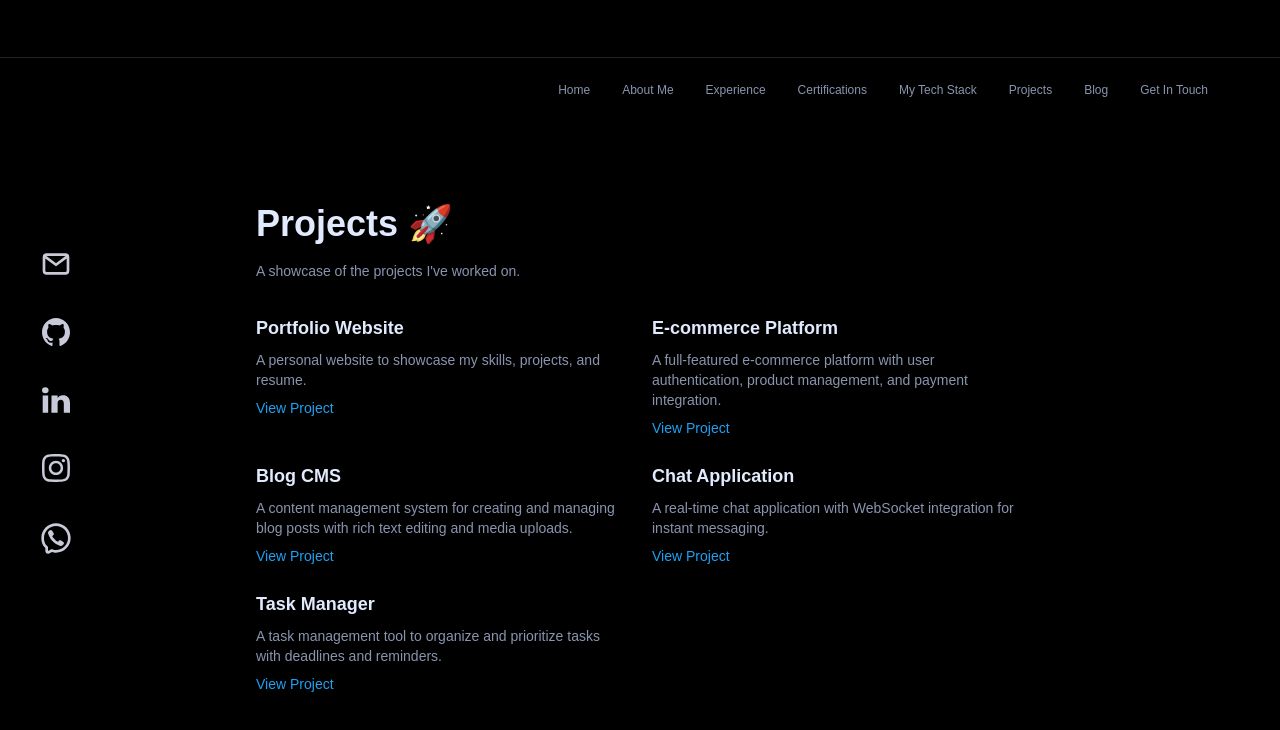
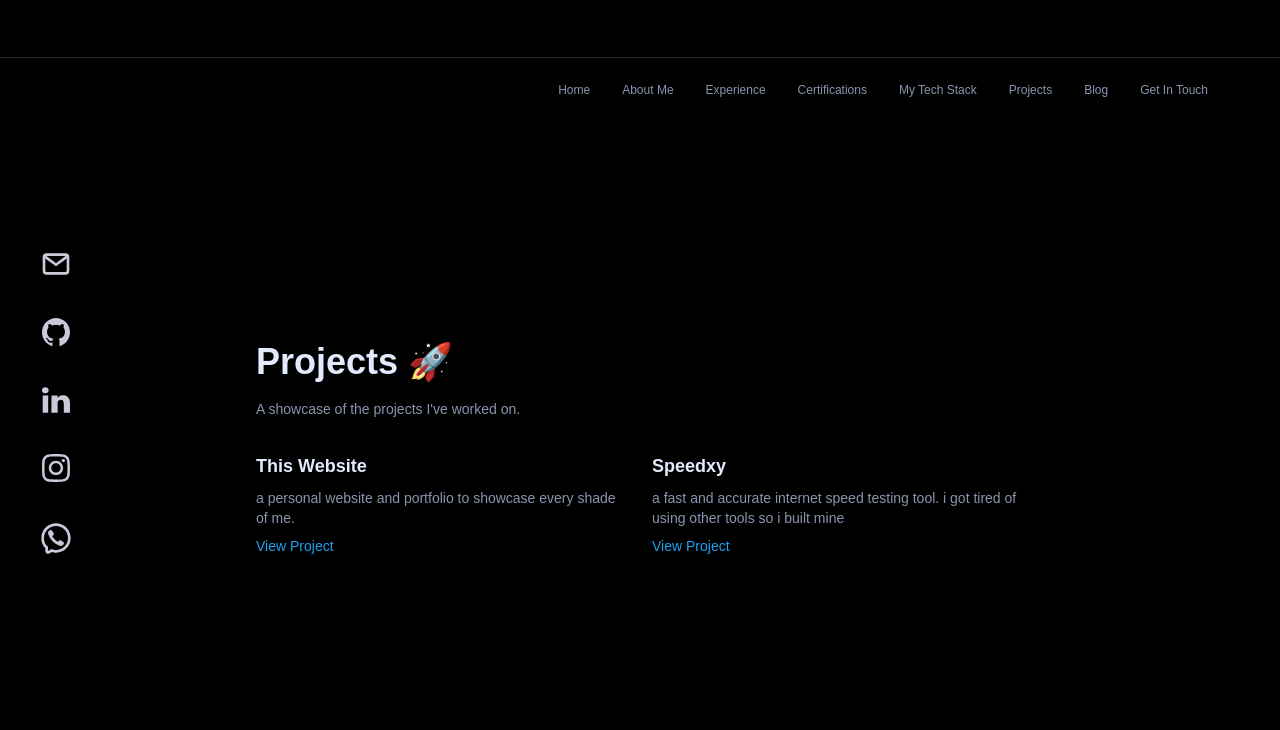
Before and after one commit to thesegunonakoya/portfolio, a React (Vite) app: page /projects in a window 1280 px wide. Shown: the top 730 px of the page. Built offline with nearby package versions, Linux system fonts and the light colour scheme; a web font is replaced by a local one.

Commit message:
updated projects

```diff
--- a/src/pages/Projects.jsx
+++ b/src/pages/Projects.jsx
@@ -2,11 +2,11 @@ import React from "react";
 
 const Projects = () => {
   const projects = [
-    { name: "Portfolio Website", description: "A personal website to showcase my skills, projects, and resume.", link: "#" },
-    { name: "E-commerce Platform", description: "A full-featured e-commerce platform with user authentication, product management, and payment integration.", link: "#" },
-    { name: "Blog CMS", description: "A content management system for creating and managing blog posts with rich text editing and media uploads.", link: "#" },
-    { name: "Chat Application", description: "A real-time chat application with WebSocket integration for instant messaging.", link: "#" },
-    { name: "Task Manager", description: "A task management tool to organize and prioritize tasks with deadlines and reminders.", link: "#" },
+    { name: "This Website", description: "a personal website and portfolio to showcase every shade of me.", link: "https://thesegunonakoya.me" },
+    { name: "Speedxy", description: "a fast and accurate internet speed testing tool. i got tired of using other tools so i built mine", link: "https://speedxy.syho.site/" },
+    // { name: "Blog CMS", description: "A content management system for creating and managing blog posts with rich text editing and media uploads.", link: "#" },
+    // { name: "Chat Application", description: "A real-time chat application with WebSocket integration for instant messaging.", link: "#" },
+    // { name: "Task Manager", description: "A task management tool to organize and prioritize tasks with deadlines and reminders.", link: "#" },
   ];
 
   return (
```
